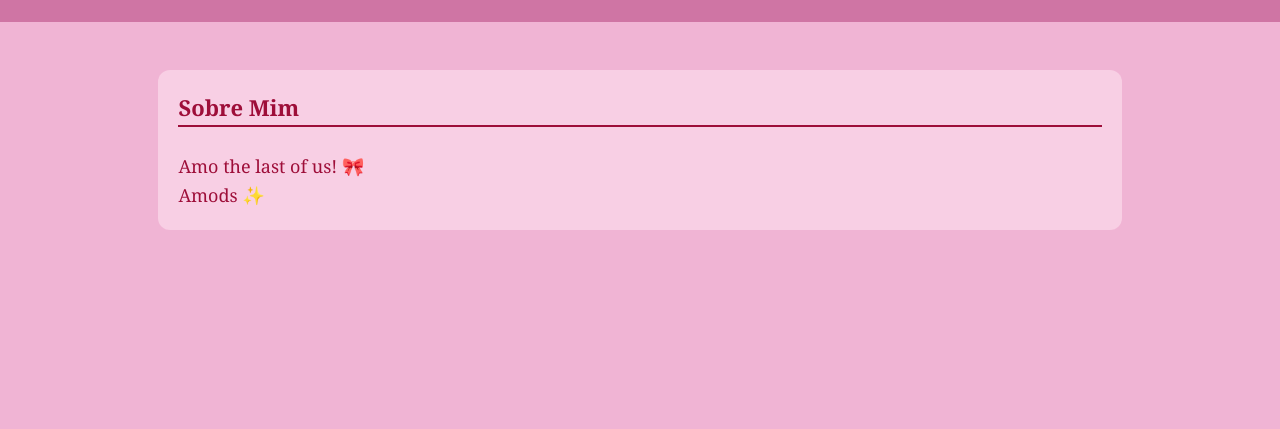
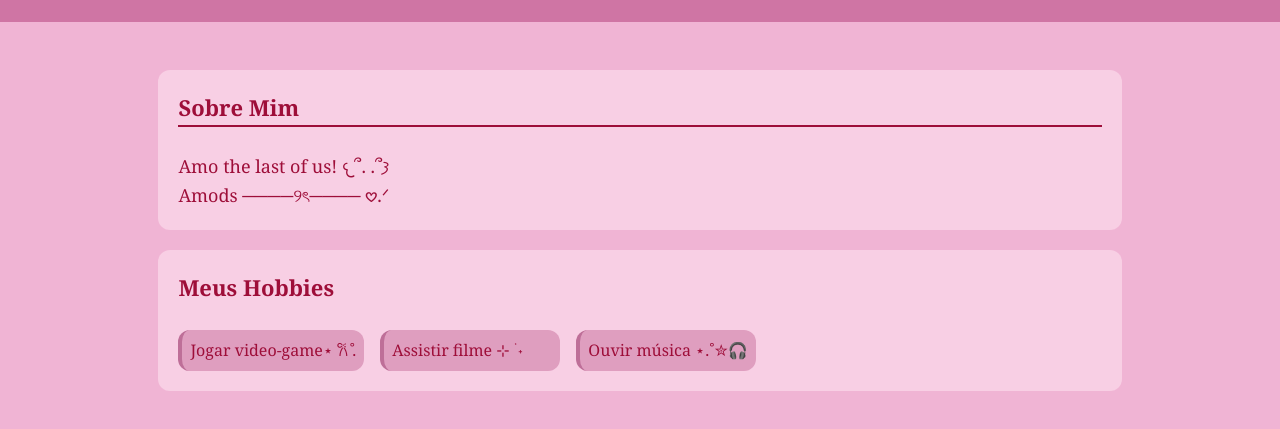
Before and after one commit to manumaestro/meu-primeiro-site, a plain HTML site: page index.html in a window 1280 px wide. Shown: the part 105-534 px from the top of the page. Drawn offline with Linux system fonts and the light colour scheme.

Commit message:
feat: Finaliza a sessão hobbies

```diff
--- a/assets/styles/index.css
+++ b/assets/styles/index.css
@@ -33,7 +33,8 @@ main {
     margin: 0 auto;
     padding: 20px;
     border-radius: 12px;
-    color:  rgb(158, 14, 57)
+    color:  rgb(158, 14, 57);
+    margin-bottom: 20px;
 }
 
 #titulo-sobre-mim {
@@ -47,3 +48,42 @@ main {
 .texto-sobre-mim {
     font-size: 18px;
 }
+
+#meus-hobbies {
+    background-color: rgb(248, 207, 228);
+    width: 80%;
+    margin: 0 auto;
+    padding: 20px;
+    border-radius: 12px;
+    color:  rgb(158, 14, 57);
+    margin-bottom: 20px;
+}
+
+
+#titulo-meus-hobbies {
+    font-size: 22px;
+    margin-bottom: 25px;
+    color:  rgb(158, 14, 57)
+}
+
+ul {
+    list-style: none;
+    padding: 0;
+    display: flex;
+    gap: 16px;
+}
+
+li {
+    background-color:rgb(223, 158, 191);
+    padding: 8px;
+    border-left: 4px solid rgb(190, 111, 152);
+    border-radius: 12px;
+    font-size: 16px;
+    min-width: 180px;
+}
+
+li:hover {
+    background-color:rgb(204, 125, 165);
+    transform: translateX(5px);
+    transition: all 0.3s ease
+}
--- a/index.html
+++ b/index.html
@@ -15,8 +15,17 @@
     <main>
         <section id ="sobre-mim">
             <h3 id="titulo-sobre-mim">Sobre Mim</h3>
-            <p class="texto-sobre-mim">Amo the last of us! 🎀</p>
-            <p class="texto-sobre-mim">Amods ✨</p>
+            <p class="texto-sobre-mim">Amo the last of us! 𐔌՞. .՞𐦯 </p>
+            <p class="texto-sobre-mim">Amods ────୨ৎ──── 𖹭.ᐟ </p>
+        </section>
+
+        <section id ="meus-hobbies">
+            <h3 id="titulo-meus-hobbies">Meus Hobbies</h3>
+            <ul>
+              <li>Jogar video-game⋆ 𐙚 ̊.</li>
+              <li>Assistir filme ⊹ ࣪ ˖</li>
+              <li>Ouvir música ⋆.˚✮🎧</li>
+            </ul>
         </section>
     </main>
 </body>
```
